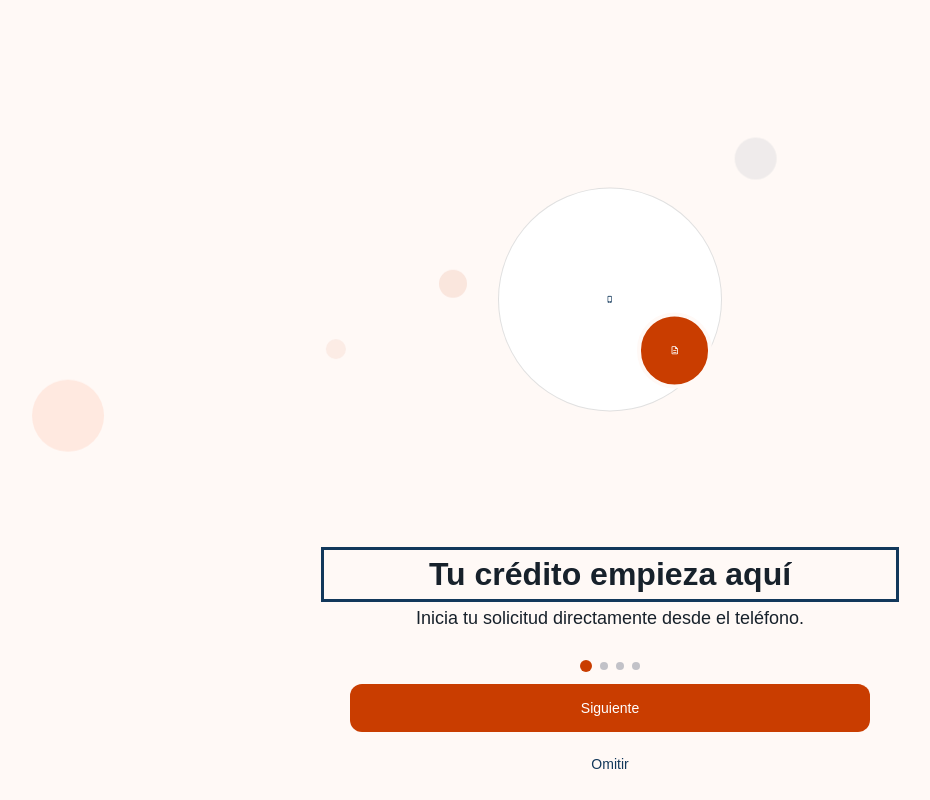
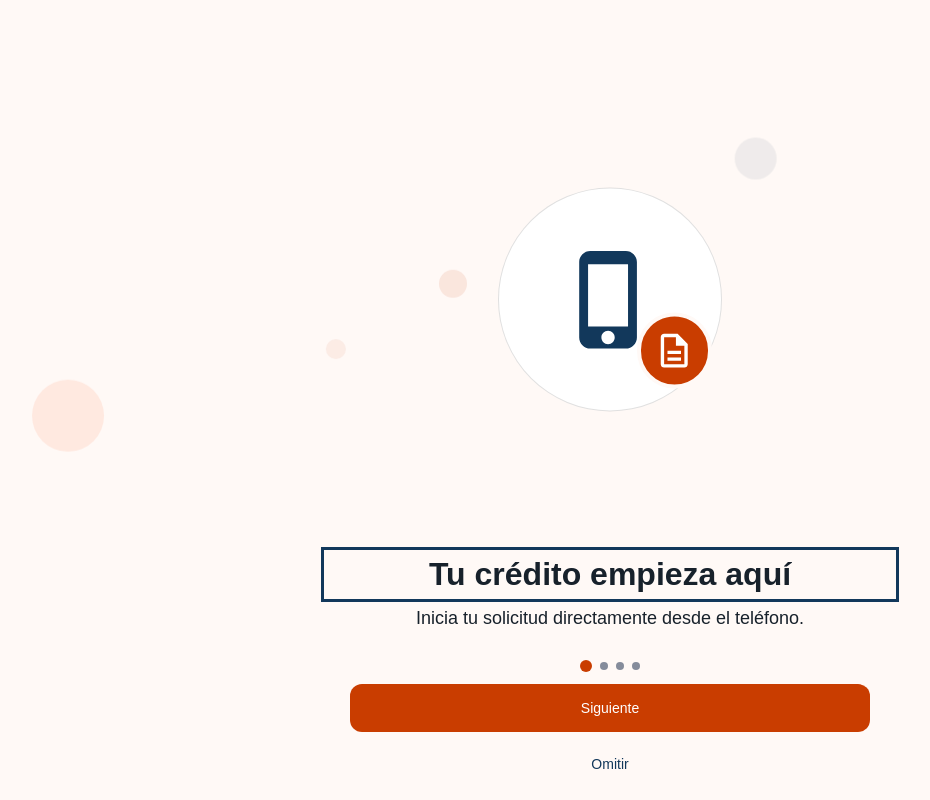
Before and after one commit to x8xIsanamix8x/xtracash, a Next.js app: page / in a window 1280 px wide. Shown: the whole page, without its empty margins (30-960 px from the left). Built offline with nearby package versions, Linux system fonts and the light colour scheme; what @mui/material-nextjs would draw is missing.

Commit message:
fix: improve entry visual clarity

```diff
--- a/src/features/entry/components/AccessVisual.tsx
+++ b/src/features/entry/components/AccessVisual.tsx
@@ -41,7 +41,7 @@ export function AccessVisual() {
         <Typography sx={{ fontWeight: 800, letterSpacing: "-0.03em" }}>
           xtracash
         </Typography>
-        <LoginRounded sx={{ fontSize: "34%" }} />
+        <LoginRounded sx={{ width: "34%", height: "34%" }} />
       </Stack>
       <Box
         sx={{
@@ -59,7 +59,7 @@ export function AccessVisual() {
           borderColor: "secondary.main",
         }}
       >
-        <VerifiedUserRounded sx={{ fontSize: "58%" }} />
+        <VerifiedUserRounded sx={{ width: "58%", height: "58%" }} />
       </Box>
     </Box>
   );
--- a/src/features/entry/components/OnboardingView.tsx
+++ b/src/features/entry/components/OnboardingView.tsx
@@ -124,7 +124,7 @@ export function OnboardingView({
                   height: isActive ? 12 : 8,
                   borderRadius: "50%",
                   bgcolor: isActive ? "primary.main" : "text.secondary",
-                  opacity: isActive ? 1 : 0.4,
+                  opacity: isActive ? 1 : 0.8,
                   transition: "width 180ms ease, height 180ms ease, background-color 180ms ease",
                   "@media (prefers-reduced-motion: reduce)": {
                     transition: "none",
--- a/src/features/entry/components/OnboardingVisual.tsx
+++ b/src/features/entry/components/OnboardingVisual.tsx
@@ -43,7 +43,7 @@ export function OnboardingVisual({ visualKey, imageAlt }: OnboardingVisualProps)
         color: "secondary.main",
       }}
     >
-      <PrimaryIcon aria-hidden="true" sx={{ fontSize: "48%" }} />
+      <PrimaryIcon aria-hidden="true" sx={{ width: "48%", height: "48%" }} />
       <Box
         sx={{
           position: "absolute",
@@ -60,7 +60,7 @@ export function OnboardingVisual({ visualKey, imageAlt }: OnboardingVisualProps)
           borderColor: "background.default",
         }}
       >
-        <SecondaryIcon aria-hidden="true" sx={{ fontSize: "60%" }} />
+        <SecondaryIcon aria-hidden="true" sx={{ width: "60%", height: "60%" }} />
       </Box>
     </Box>
   );
```
